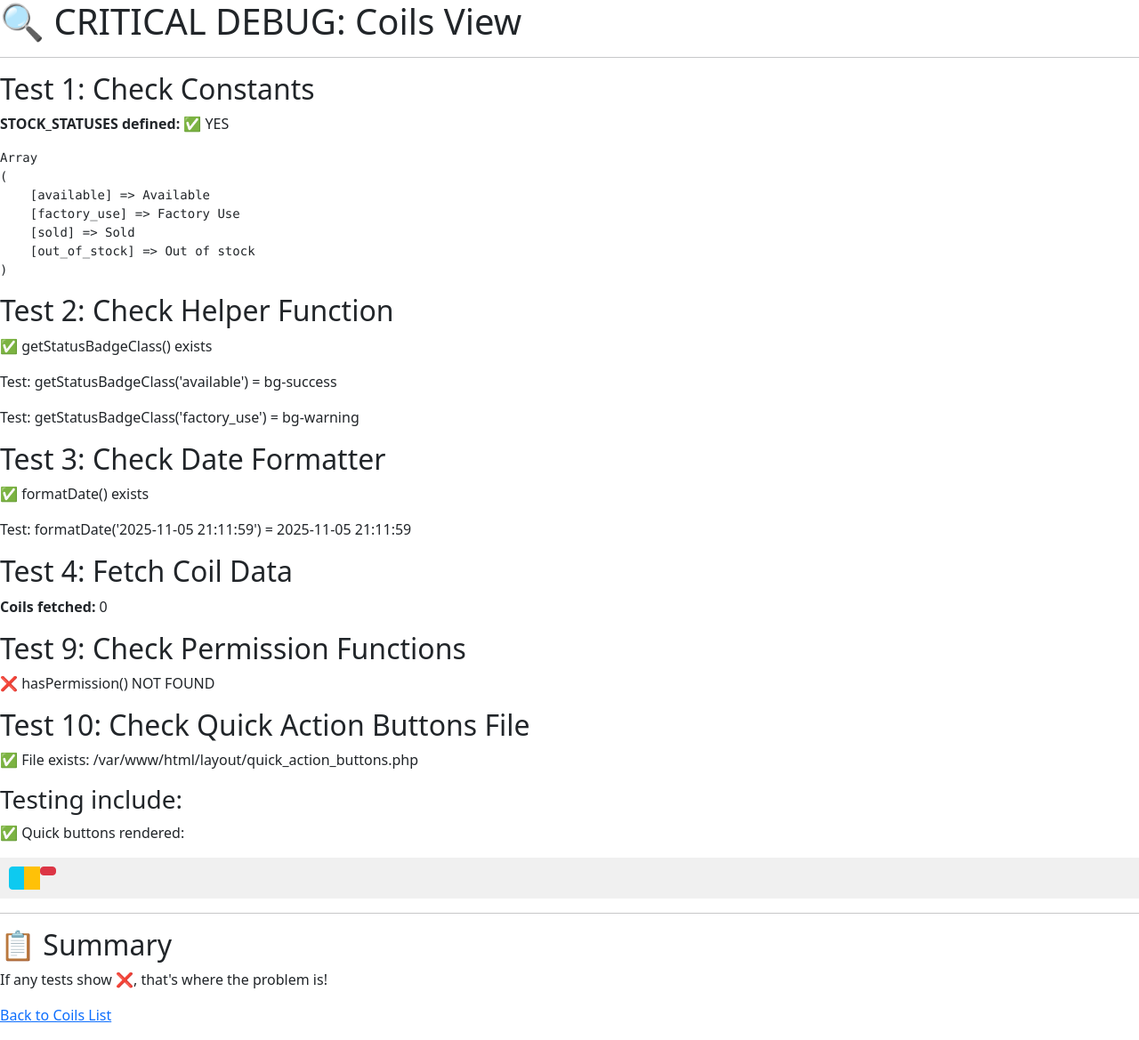
After one commit to ShemaiahYaba/new-stock-system, a PHP site: page /new-stock-system/debug_coil.php in a window 1280 px wide. The commit adds this page. Shown: the whole page at 89% size. Run offline with PHP 8.4, Linux system fonts and the light colour scheme; data comes from the database, SQL or seed files in the repository; data that the repository does not hold is empty.

Commit message:
Auto-update coil status on stock entry changes
Introduces automatic coil status updates when stock entries are created, updated, deleted, or sold. Adds StockEntry::checkAndUpdateCoilStatus to handle status transitions between AVAILABLE and OUT_OF_STOCK. Updates controllers to call this method after relevant operations. Improves getStatusBadgeClass to support OUT_OF_STOCK status. Adds debug_coil.php for diagnostics.

```diff
--- a/controllers/stock_entries/update/index.php
+++ b/controllers/stock_entries/update/index.php
@@ -1,6 +1,7 @@
 <?php
 /**
- * Stock Entry Update Controller
+ * REPLACE controllers/stock_entries/update/index.php
+ * Check status after updating stock entry meters
  */
 
 session_start();
@@ -61,6 +62,9 @@ if ($_SERVER['REQUEST_METHOD'] === 'POST') {
     ];
 
     if ($stockEntryModel->update($entryId, $data)) {
+        // ✅ NEW: CHECK AND UPDATE COIL STATUS AUTOMATICALLY
+        $stockEntryModel->checkAndUpdateCoilStatus($entry['coil_id']);
+
         logActivity('Stock entry updated', "Entry ID: $entryId, New meters: $meters");
         setFlashMessage('success', 'Stock entry updated successfully!');
         header('Location: /new-stock-system/index.php?page=stock_entries');
--- /dev/null
+++ b/debug_coil.php
@@ -0,0 +1,211 @@
+<?php
+/**
+ * DEBUG COILS VIEW - Critical Analysis
+ * Temporary file to diagnose the exact issue
+ * Save as: debug_coils.php in root directory
+ */
+
+require_once __DIR__ . '/config/db.php';
+require_once __DIR__ . '/config/constants.php';
+require_once __DIR__ . '/models/coil.php';
+require_once __DIR__ . '/utils/helpers.php';
+
+echo "<h1>🔍 CRITICAL DEBUG: Coils View</h1>";
+echo "<hr>";
+
+// Test 1: Check if constants exist
+echo "<h2>Test 1: Check Constants</h2>";
+echo "<p><strong>STOCK_STATUSES defined:</strong> " . (defined('STOCK_STATUS_AVAILABLE') ? '✅ YES' : '❌ NO') . "</p>";
+if (defined('STOCK_STATUS_AVAILABLE')) {
+    echo "<pre>";
+    print_r(STOCK_STATUSES);
+    echo "</pre>";
+}
+
+// Test 2: Check getStatusBadgeClass function
+echo "<h2>Test 2: Check Helper Function</h2>";
+if (function_exists('getStatusBadgeClass')) {
+    echo "<p>✅ getStatusBadgeClass() exists</p>";
+    echo "<p>Test: getStatusBadgeClass('available') = " . getStatusBadgeClass('available') . "</p>";
+    echo "<p>Test: getStatusBadgeClass('factory_use') = " . getStatusBadgeClass('factory_use') . "</p>";
+} else {
+    echo "<p>❌ getStatusBadgeClass() NOT FOUND</p>";
+}
+
+// Test 3: Check formatDate function
+echo "<h2>Test 3: Check Date Formatter</h2>";
+if (function_exists('formatDate')) {
+    echo "<p>✅ formatDate() exists</p>";
+    echo "<p>Test: formatDate('2025-11-05 21:11:59') = " . formatDate('2025-11-05 21:11:59') . "</p>";
+} else {
+    echo "<p>❌ formatDate() NOT FOUND</p>";
+}
+
+// Test 4: Fetch actual coil data
+echo "<h2>Test 4: Fetch Coil Data</h2>";
+$coilModel = new Coil();
+$coils = $coilModel->getAll(null, 5, 0);
+
+echo "<p><strong>Coils fetched:</strong> " . count($coils) . "</p>";
+
+if (!empty($coils)) {
+    echo "<h3>First Coil Raw Data:</h3>";
+    echo "<pre>";
+    print_r($coils[0]);
+    echo "</pre>";
+
+    // Test 5: Check specific fields
+    echo "<h2>Test 5: Check Field Values</h2>";
+    $firstCoil = $coils[0];
+
+    echo "<table border='1' cellpadding='10' style='border-collapse: collapse;'>";
+    echo "<tr><th>Field</th><th>Value</th><th>Status</th></tr>";
+
+    // Check status field
+    echo "<tr>";
+    echo "<td><strong>status</strong></td>";
+    echo "<td>" . ($firstCoil['status'] ?? 'NULL') . "</td>";
+    echo "<td>" . (isset($firstCoil['status']) ? '✅ EXISTS' : '❌ MISSING') . "</td>";
+    echo "</tr>";
+
+    // Check created_at field
+    echo "<tr>";
+    echo "<td><strong>created_at</strong></td>";
+    echo "<td>" . ($firstCoil['created_at'] ?? 'NULL') . "</td>";
+    echo "<td>" . (isset($firstCoil['created_at']) ? '✅ EXISTS' : '❌ MISSING') . "</td>";
+    echo "</tr>";
+
+    // Check id field
+    echo "<tr>";
+    echo "<td><strong>id</strong></td>";
+    echo "<td>" . ($firstCoil['id'] ?? 'NULL') . "</td>";
+    echo "<td>" . (isset($firstCoil['id']) ? '✅ EXISTS' : '❌ MISSING') . "</td>";
+    echo "</tr>";
+
+    echo "</table>";
+
+    // Test 6: Render status badge
+    echo "<h2>Test 6: Render Status Badge</h2>";
+    if (isset($firstCoil['status'])) {
+        $statusBadgeClass = getStatusBadgeClass($firstCoil['status']);
+        $statusText = STOCK_STATUSES[$firstCoil['status']] ?? ucfirst($firstCoil['status']);
+
+        echo "<p>Status value: <code>{$firstCoil['status']}</code></p>";
+        echo "<p>Badge class: <code>{$statusBadgeClass}</code></p>";
+        echo "<p>Status text: <code>{$statusText}</code></p>";
+        echo "<p>Rendered: <span class='badge {$statusBadgeClass}'>{$statusText}</span></p>";
+    }
+
+    // Test 7: Render formatted date
+    echo "<h2>Test 7: Render Formatted Date</h2>";
+    if (isset($firstCoil['created_at'])) {
+        $formattedDate = formatDate($firstCoil['created_at']);
+        echo "<p>Raw date: <code>{$firstCoil['created_at']}</code></p>";
+        echo "<p>Formatted: <code>{$formattedDate}</code></p>";
+    }
+
+    // Test 8: Test table rendering
+    echo "<h2>Test 8: Simulate Table Row</h2>";
+    echo "<table border='1' cellpadding='10' style='border-collapse: collapse; width: 100%;'>";
+    echo "<thead style='background: #f0f0f0;'>";
+    echo "<tr>";
+    echo "<th>Code</th>";
+    echo "<th>Name</th>";
+    echo "<th>Status</th>";
+    echo "<th>Created At</th>";
+    echo "<th>Actions</th>";
+    echo "</tr>";
+    echo "</thead>";
+    echo "<tbody>";
+
+    foreach (array_slice($coils, 0, 3) as $coil) {
+        echo "<tr>";
+        echo "<td>" . htmlspecialchars($coil['code']) . "</td>";
+        echo "<td>" . htmlspecialchars($coil['name']) . "</td>";
+
+        // Status column
+        echo "<td>";
+        if (isset($coil['status'])) {
+            $badgeClass = getStatusBadgeClass($coil['status']);
+            $statusText = STOCK_STATUSES[$coil['status']] ?? ucfirst($coil['status']);
+            echo "<span class='badge {$badgeClass}'>{$statusText}</span>";
+        } else {
+            echo "<span style='color:red;'>❌ NO STATUS</span>";
+        }
+        echo "</td>";
+
+        // Created At column
+        echo "<td>";
+        if (isset($coil['created_at'])) {
+            echo formatDate($coil['created_at']);
+        } else {
+            echo "<span style='color:red;'>❌ NO DATE</span>";
+        }
+        echo "</td>";
+
+        // Actions column
+        echo "<td>";
+        echo "<a href='#' class='btn btn-sm btn-info'>View</a> ";
+        echo "<a href='#' class='btn btn-sm btn-warning'>Edit</a> ";
+        echo "<button class='btn btn-sm btn-danger'>Delete</button>";
+        echo "</td>";
+
+        echo "</tr>";
+    }
+
+    echo "</tbody>";
+    echo "</table>";
+}
+
+// Test 9: Check permission functions
+echo "<h2>Test 9: Check Permission Functions</h2>";
+session_start();
+if (function_exists('hasPermission')) {
+    echo "<p>✅ hasPermission() exists</p>";
+    if (defined('MODULE_STOCK_MANAGEMENT') && defined('ACTION_VIEW')) {
+        $hasView = hasPermission(MODULE_STOCK_MANAGEMENT, ACTION_VIEW);
+        echo "<p>hasPermission(MODULE_STOCK_MANAGEMENT, ACTION_VIEW) = " . ($hasView ? '✅ TRUE' : '❌ FALSE') . "</p>";
+    }
+} else {
+    echo "<p>❌ hasPermission() NOT FOUND</p>";
+}
+
+// Test 10: Check quick_action_buttons.php file
+echo "<h2>Test 10: Check Quick Action Buttons File</h2>";
+$quickButtonsPath = __DIR__ . '/layout/quick_action_buttons.php';
+if (file_exists($quickButtonsPath)) {
+    echo "<p>✅ File exists: {$quickButtonsPath}</p>";
+
+    // Try to include it
+    echo "<h3>Testing include:</h3>";
+    $id = 1;
+    $module = 'coils';
+    $canView = true;
+    $canEdit = true;
+    $canDelete = true;
+
+    ob_start();
+    include $quickButtonsPath;
+    $buttonOutput = ob_get_clean();
+
+    if (!empty($buttonOutput)) {
+        echo "<p>✅ Quick buttons rendered:</p>";
+        echo "<div style='background: #f0f0f0; padding: 10px;'>{$buttonOutput}</div>";
+    } else {
+        echo "<p>❌ Quick buttons produced NO OUTPUT</p>";
+        echo "<p>File contents:</p>";
+        echo "<pre>" . htmlspecialchars(file_get_contents($quickButtonsPath)) . "</pre>";
+    }
+} else {
+    echo "<p>❌ File NOT FOUND: {$quickButtonsPath}</p>";
+}
+
+echo "<hr>";
+echo "<h2>📋 Summary</h2>";
+echo "<p>If any tests show ❌, that's where the problem is!</p>";
+echo "<p><a href='/new-stock-system/index.php?page=coils'>Back to Coils List</a></p>";
+
+?>
+
+<!-- Bootstrap CSS for testing -->
+<link href="https://cdn.jsdelivr.net/npm/bootstrap@5.3.0/dist/css/bootstrap.min.css" rel="stylesheet">
--- a/utils/helpers.php
+++ b/utils/helpers.php
@@ -197,29 +197,24 @@ function truncateText($text, $length = 50, $suffix = '...') {
 }
 
 /**
- * Get status badge class
+ * Get status badge class - UPDATED
  *
  * @param string $status Status value
  * @return string Bootstrap badge class
  */
 function getStatusBadgeClass($status) {
-    if (empty($status)) {
-        $status = STOCK_STATUS_AVAILABLE; // Default to available if status is empty
-    }
-
     $classes = [
-        STOCK_STATUS_AVAILABLE => 'bg-success',
-        STOCK_STATUS_FACTORY_USE => 'bg-warning',
-        STOCK_STATUS_SOLD => 'badge-danger',
-        STOCK_STATUS_RESERVED => 'badge-info',
-        SALE_STATUS_PENDING => 'badge-warning',
-        SALE_STATUS_COMPLETED => 'badge-success',
-        SALE_STATUS_CANCELLED => 'badge-danger'
+        STOCK_STATUS_AVAILABLE => 'bg-success',        // Green
+        STOCK_STATUS_FACTORY_USE => 'bg-warning',      // Yellow
+        STOCK_STATUS_SOLD => 'bg-danger',              // Red
+        STOCK_STATUS_OUT_OF_STOCK => 'bg-secondary',   // Gray - NEW
+        SALE_STATUS_PENDING => 'bg-warning',
+        SALE_STATUS_COMPLETED => 'bg-success',
+        SALE_STATUS_CANCELLED => 'bg-danger'
     ];
 
-    return $classes[$status] ?? 'badge-secondary';
+    return $classes[$status] ?? 'bg-secondary';
 }
-
 /**
  * Log activity
  *
```
Also changed, not shown: controllers/sales/create/index.php (+25 -34 lines), controllers/stock_entries/create/index.php (+29 -5 lines), controllers/stock_entries/delete/index.php (+9 -1 lines), models/stock_entry.php (+87 -0 lines).
